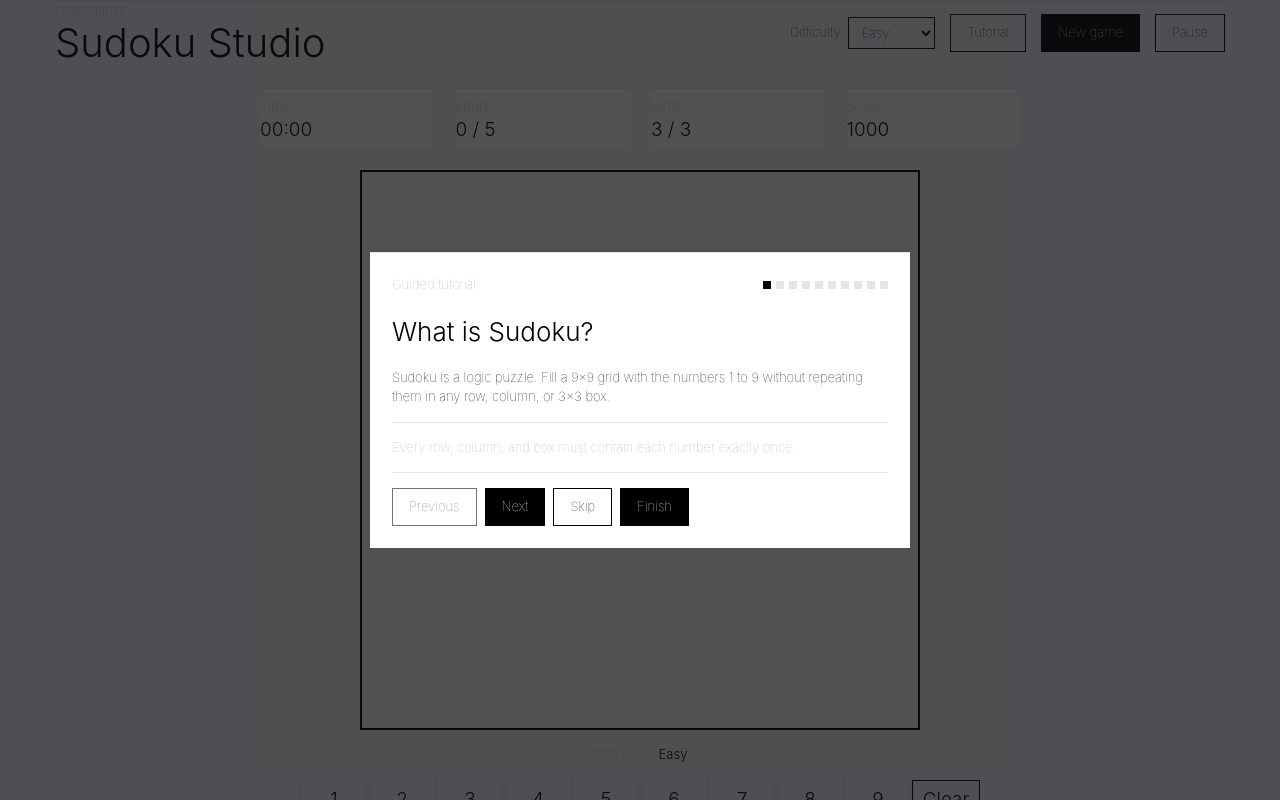
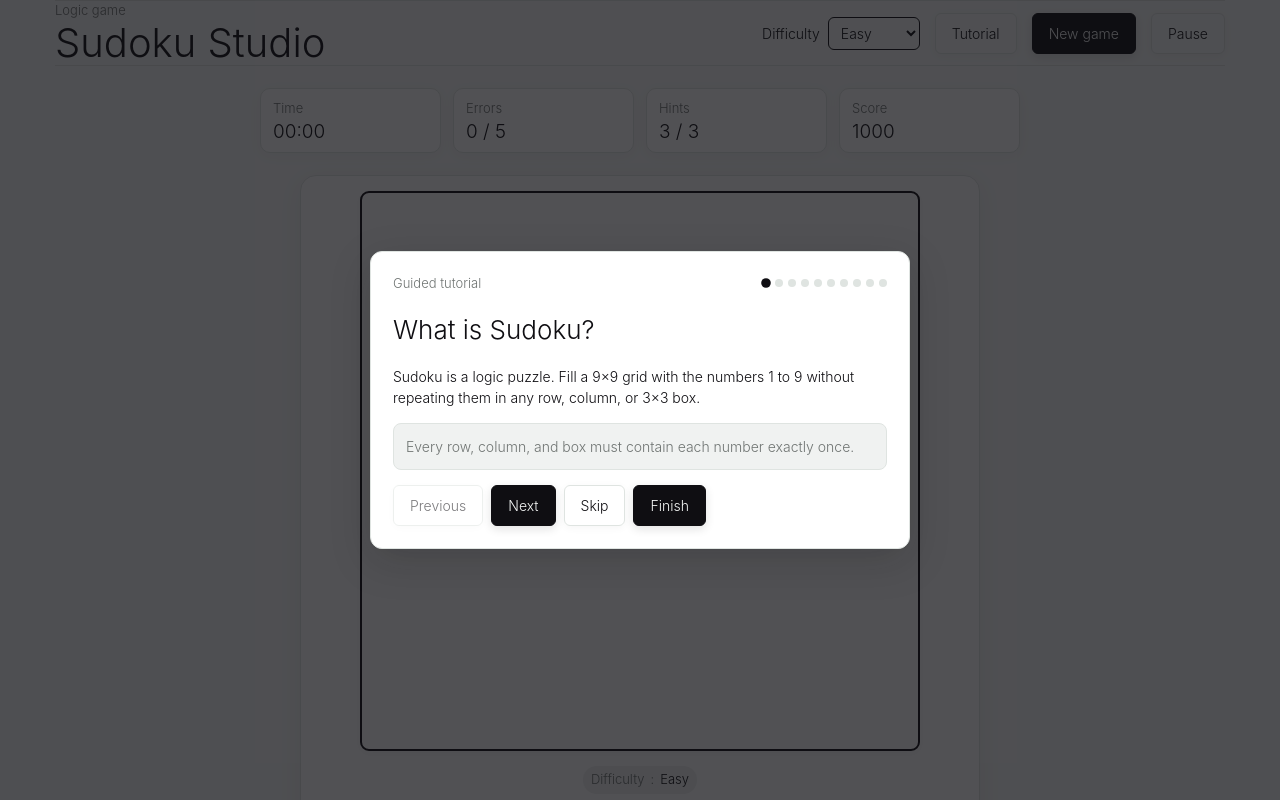
Before and after one commit to MichaelAcostaDev/sudoku, a plain HTML site: page index.html in a window 1280 px wide. Shown: the top 800 px of the page. Drawn offline with Linux system fonts and the light colour scheme.

Commit message:
Final Version

```diff
--- a/css/style.css
+++ b/css/style.css
@@ -2,16 +2,16 @@
   color-scheme: light;
   --bg: #f6f8f7;
   --surface: #ffffff;
-  --surface-muted: #f6f8f7;
-  --text: #000000;
-  --text-muted: #b2b2b2;
+  --surface-muted: #f0f2f1;
+  --text: #0f0e12;
+  --text-muted: #6f7472;
   --carbon: #0f0e12;
   --accent: #0071bb;
-  --accent-soft: #e5e5e5;
+  --accent-soft: #e7ebe9;
   --accent-strong: #0f0e12;
-  --line: #e5e5e5;
-  --line-strong: #000000;
-  --grid: #000000;
+  --line: #dfe4e1;
+  --line-strong: #0f0e12;
+  --grid: #0f0e12;
   --success: #0f0e12;
   --danger: #0f0e12;
   --warning: #f0a800;
@@ -25,8 +25,8 @@ body {
   font-family: Inter, ui-sans-serif, system-ui, -apple-system, BlinkMacSystemFont, "Segoe UI", Roboto, sans-serif;
   background: var(--bg);
   color: var(--text);
-  font-size: 13px;
-  font-weight: 100;
+  font-size: 14px;
+  font-weight: 300;
   line-height: 1.5;
   touch-action: manipulation;
   -webkit-tap-highlight-color: transparent;
@@ -36,17 +36,17 @@ body {
 button, select { font: inherit; }
 button {
   border: none;
-  border-radius: 0;
+  border-radius: 6px;
   cursor: pointer;
-  font-weight: 100;
-  transition: color 140ms ease, background 140ms ease;
+  font-weight: 300;
+  transition: color 140ms ease, background 140ms ease, transform 140ms ease, box-shadow 140ms ease;
 }
-button:hover { background-color: var(--line); }
-button:active { background-color: var(--text); color: var(--surface); }
+button:not(.cell):hover { background-color: var(--line); transform: translateY(-1px); }
+button:not(.cell):active { background-color: var(--text); color: var(--surface); transform: translateY(0); }
 button:disabled { opacity: 0.55; cursor: not-allowed; }
 button:focus-visible, select:focus-visible, .cell:focus-visible {
-  outline: 2px solid var(--line-strong);
-  outline-offset: 1px;
+  outline: 2px solid var(--accent);
+  outline-offset: 2px;
 }
 
 .app-shell {
@@ -73,7 +73,7 @@ h3 { font-size: 24px; font-weight: 300; line-height: 1.15; }
   margin: 0;
   font-size: 13px;
   color: var(--text-muted);
-  font-weight: 100;
+  font-weight: 300;
 }
 
 .header-actions {
@@ -88,48 +88,52 @@ h3 { font-size: 24px; font-weight: 300; line-height: 1.15; }
   align-items: center;
   gap: 8px;
   padding: 8px 0;
-  border-radius: 0;
+  border-radius: 6px;
   background: transparent;
 }
 .difficulty-select select {
   background: transparent;
   color: var(--text);
   border: 1px solid var(--line-strong);
-  border-radius: 0;
+  border-radius: 6px;
   padding: 6px 8px;
-  font-weight: 100;
+  font-weight: 300;
 }
 
 .action-btn {
-  padding: 8px 16px;
+  padding: 9px 16px;
   color: var(--text);
   background: transparent;
-  border: 1px solid var(--line-strong);
+  border: 1px solid var(--line);
+  box-shadow: 0 2px 8px rgba(15, 14, 18, 0.04);
 }
 .action-btn.primary {
   background: var(--text);
   color: var(--bg);
+  border-color: var(--text);
+  box-shadow: 0 3px 10px rgba(15, 14, 18, 0.12);
 }
+.action-btn.primary:not(:disabled):hover { background-color: var(--carbon); color: var(--surface); }
+.action-btn.active { background: var(--accent-soft); border-color: var(--line-strong); }
 .action-btn.pill { padding: 8px 12px; }
 .text-btn { background: transparent; color: var(--accent); padding: 0; box-shadow: none; }
 
 .status-bar {
   display: grid;
   grid-template-columns: repeat(4, minmax(0, 1fr));
-  gap: 22px;
+  gap: 12px;
   margin: 0 auto 22px;
   max-width: 760px;
 }
 .stat-card, .panel-card, .overlay-card {
   background: var(--surface);
-  border: 0;
-  border-top: 1px solid var(--line);
-  border-radius: 0;
-  box-shadow: none;
+  border: 1px solid var(--line);
+  border-radius: 10px;
+  box-shadow: 0 3px 14px rgba(15, 14, 18, 0.04);
 }
-.stat-card { padding: 8px 0; display: flex; flex-direction: column; gap: 2px; }
+.stat-card { padding: 10px 12px; display: flex; flex-direction: column; gap: 2px; }
 .stat-card strong { font-size: 19px; line-height: 1.15; }
-.label { color: var(--text-muted); font-size: 13px; font-weight: 100; }
+.label { color: var(--text-muted); font-size: 13px; font-weight: 300; }
 strong { font-weight: 300; }
 
 .game-layout {
@@ -145,11 +149,11 @@ strong { font-weight: 300; }
   display: flex;
   flex-direction: column;
   gap: 15px;
-  padding: 0;
-  background: transparent;
-  border: 0;
-  border-radius: 0;
-  box-shadow: none;
+  padding: 15px;
+  background: var(--surface);
+  border: 1px solid var(--line);
+  border-radius: 16px;
+  box-shadow: 0 6px 24px rgba(15, 14, 18, 0.06);
 }
 .board-wrapper {
   display: flex;
@@ -162,10 +166,10 @@ strong { font-weight: 300; }
   display: grid;
   grid-template-columns: repeat(9, 1fr);
   border: 2px solid var(--grid);
-  border-radius: 0;
+  border-radius: 9px;
   overflow: hidden;
   background: var(--surface);
-  box-shadow: none;
+  box-shadow: 0 2px 8px rgba(15, 14, 18, 0.05);
 }
 .cell {
   position: relative;
@@ -177,7 +181,7 @@ strong { font-weight: 300; }
   background: var(--surface);
   color: var(--text);
   font-size: clamp(16px, 2vw, 24px);
-  font-weight: 100;
+  font-weight: 300;
   line-height: 1;
   padding: 0;
   border-radius: 0;
@@ -185,10 +189,10 @@ strong { font-weight: 300; }
 }
 .cell.box-right { border-right: 3px solid var(--grid); }
 .cell.box-bottom { border-bottom: 3px solid var(--grid); }
-.cell.locked { font-weight: 300; }
+.cell.locked { font-weight: 300; background: var(--surface-muted); }
 .cell.selected { background: var(--accent-soft); outline: 2px solid var(--line-strong); outline-offset: -2px; }
-.cell.highlight-row, .cell.highlight-col, .cell.highlight-box { background: #e5e5e5; }
-.cell.same-value { background: #b2b2b2; }
+.cell.highlight-row, .cell.highlight-col, .cell.highlight-box { background: #f0f2f1; }
+.cell.same-value { background: #dfe4e1; }
 .cell.revealed { animation: reveal 260ms ease; }
 .cell.invalid { animation: shake 320ms ease; color: var(--danger); text-decoration: underline; }
 .cell.notes { display: grid; grid-template-columns: repeat(3, 1fr); gap: 0; padding: 0; font-size: clamp(9px, 1vw, 13px); }
@@ -209,19 +213,19 @@ strong { font-weight: 300; }
   display: inline-flex;
   align-items: center;
   gap: 6px;
-  padding: 0;
-  border-radius: 0;
-  background: transparent;
+  padding: 4px 8px;
+  border-radius: 999px;
+  background: var(--surface-muted);
   color: var(--text-muted);
   font-size: 13px;
 }
 .meta-pill strong { color: var(--text); }
 .num-pad { display: grid; grid-template-columns: repeat(10, minmax(0, 1fr)); gap: 0; }
-.num-pad button { min-height: 40px; background: transparent; color: var(--text); font-size: 19px; font-weight: 300; border: 1px solid var(--line); }
+.num-pad button { min-height: 42px; background: var(--surface-muted); color: var(--text); font-size: 19px; font-weight: 300; border: 1px solid var(--line); border-radius: 6px; }
 .num-pad button.clear-btn { color: var(--text); border-color: var(--line-strong); }
 .pad-actions { display: grid; grid-template-columns: repeat(4, minmax(0, 1fr)); gap: 8px; }
 .mobile-keypad { display: none; grid-template-columns: repeat(5, minmax(0, 1fr)); gap: 0; }
-.mobile-keypad button { min-height: 44px; background: transparent; color: var(--text); border: 1px solid var(--line); }
+.mobile-keypad button { min-height: 44px; background: var(--surface-muted); color: var(--text); border: 1px solid var(--line); border-radius: 6px; }
 
 .overlay {
   position: fixed; inset: 0; z-index: 60;
@@ -234,30 +238,33 @@ strong { font-weight: 300; }
   padding: 22px;
   text-align: left;
   color: var(--text);
+  border: 1px solid var(--line);
+  border-radius: 12px;
+  box-shadow: 0 12px 40px rgba(15, 14, 18, 0.18);
   animation: overlayIn 180ms ease;
 }
 .tutorial-header { display: flex; justify-content: space-between; align-items: center; gap: 15px; margin-bottom: 22px; }
 .progress-dots { display: flex; gap: 5px; }
-.progress-dot { width: 8px; height: 8px; border-radius: 0; background: var(--line); }
-.progress-dot.active { background: var(--text); }
-.tutorial-demo { margin-top: 15px; padding: 15px 0; border-radius: 0; background: transparent; border-top: 1px solid var(--line); border-bottom: 1px solid var(--line); color: var(--text-muted); line-height: 1.5; }
+.progress-dot { width: 8px; height: 8px; border-radius: 50%; background: var(--line); }
+.progress-dot.active { background: var(--text); transform: scale(1.2); }
+.tutorial-demo { margin-top: 15px; padding: 12px; border-radius: 8px; background: var(--surface-muted); border: 1px solid var(--line); color: var(--text-muted); line-height: 1.5; }
 .overlay-actions { display: flex; flex-wrap: wrap; gap: 8px; margin-top: 15px; justify-content: center; }
 .tutorial-actions { justify-content: flex-start; }
 .pause-stats { display: grid; grid-template-columns: repeat(2, minmax(0, 1fr)); gap: 0 15px; margin-top: 15px; }
-.pause-stats div { padding: 8px 0; border-top: 1px solid var(--line); border-radius: 0; background: transparent; }
+.pause-stats div { padding: 10px; border: 1px solid var(--line); border-radius: 8px; background: var(--surface-muted); }
 .pause-stats span { display: block; color: var(--text-muted); margin-bottom: 4px; }
 .result-details { display: grid; gap: 4px; margin: 15px 0; color: var(--text-muted); }
 
 .toast-container { position: fixed; top: 15px; right: 15px; z-index: 80; display: flex; flex-direction: column; gap: 8px; pointer-events: none; }
-.toast { min-width: 240px; max-width: min(360px, 90vw); padding: 15px; border-radius: 0; background: var(--carbon); color: var(--bg); border-left: 3px solid var(--line); animation: toastIn 180ms ease; }
+.toast { min-width: 240px; max-width: min(360px, 90vw); padding: 15px; border-radius: 8px; background: var(--carbon); color: var(--bg); border-left: 3px solid var(--line); box-shadow: 0 8px 24px rgba(15, 14, 18, 0.18); animation: toastIn 180ms ease; }
 .toast.success { border-left-color: var(--line); }
 .toast.error { border-left-color: var(--text); }
 .toast.warning { border-left-color: var(--warning); }
 .toast-title { font-weight: 300; margin-bottom: 4px; }
-.toast-message { color: var(--text-muted); font-size: 13px; }
+.toast-message { color: var(--line); font-size: 13px; }
 
 .confetti-layer { position: fixed; inset: 0; pointer-events: none; z-index: 90; }
-.confetti-piece { position: absolute; width: 10px; height: 18px; border-radius: 0; animation: confetti-fall 1.1s cubic-bezier(.2,.8,.2,1) forwards; }
+.confetti-piece { position: absolute; width: 10px; height: 18px; border-radius: 3px; animation: confetti-fall 1.1s cubic-bezier(.2,.8,.2,1) forwards; }
 .hidden { display: none; }
 
 .site-footer {
@@ -269,7 +276,7 @@ strong { font-weight: 300; }
   padding: 33px 66px;
   color: var(--bg);
   font-size: 13px;
-  font-weight: 100;
+  font-weight: 300;
   background: var(--carbon);
 }
 .social-links { display: flex; gap: 15px; }
--- a/js/app.js
+++ b/js/app.js
@@ -34,10 +34,10 @@ const TRANSLATIONS = {
     hint: "💡 Hint",
     restart: "↻ Restart",
     clear: "Clear",
-    footerCredit: "Created by Michael Acosta",
-    profilesLabel: "Michael Acosta's profiles",
-    githubProfile: "Michael Acosta on GitHub",
-    linkedinProfile: "Michael Acosta on LinkedIn",
+    footerCredit: "Created by MichaelAcostaDev",
+    profilesLabel: "MichaelAcostaDev's profiles",
+    githubProfile: "MichaelAcostaDev on GitHub",
+    linkedinProfile: "MichaelAcostaDev on LinkedIn",
     pausedEyebrow: "Paused",
     pausedTitle: "Game paused",
     continue: "Continue",
@@ -127,10 +127,10 @@ const TRANSLATIONS = {
     hint: "💡 Pista",
     restart: "↻ Reiniciar",
     clear: "Borrar",
-    footerCredit: "Creado por Michael Acosta",
-    profilesLabel: "Perfiles de Michael Acosta",
-    githubProfile: "Michael Acosta en GitHub",
-    linkedinProfile: "Michael Acosta en LinkedIn",
+    footerCredit: "Creado por MichaelAcostaDev",
+    profilesLabel: "Perfiles de MichaelAcostaDev",
+    githubProfile: "MichaelAcostaDev en GitHub",
+    linkedinProfile: "MichaelAcostaDev en LinkedIn",
     pausedEyebrow: "Pausa",
     pausedTitle: "Partida pausada",
     continue: "Continuar",
```
Also changed, not shown: index.html (+4 -4 lines), 1 other file.
